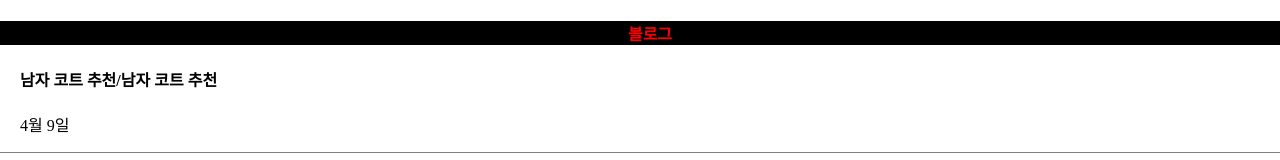
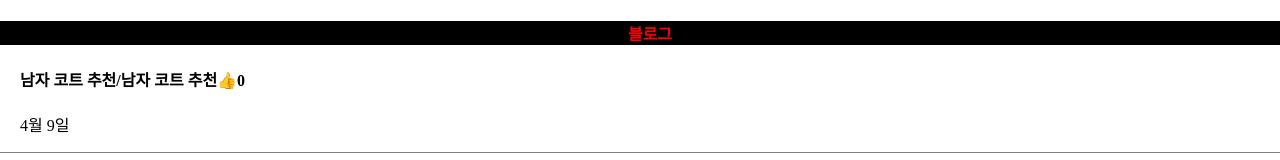
Before and after one commit to yukyeong713/appleReact, a React (Vite) app: page / in a window 1280 px wide. Shown: the top 160 px of the page. Built offline with nearby package versions, Linux system fonts and the light colour scheme.

Commit message:
useState

```diff
--- a/src/App.jsx
+++ b/src/App.jsx
@@ -8,12 +8,20 @@ function App() {
   let [blogTitle2, setblogTitle2] = useState("강남 우동 맛집");
   let [blogTitle3, setblogTitle3] = useState("파이썬 독학");
   // a : state에 보관했던 자료 나옴
-  // b : satee 변경 도와주는 함수
+  // b : state 변경 도와주는 함수
   let [blogTitle, setblogTitle] = useState([
     "남자 코트 추천",
     "강남 우동 맛집",
     "파이썬 독학",
   ]);
+
+  let [따봉, 따봉변경] = useState(0);
+  // 따봉변경 : state 변경용 함수, 이걸 써야 html 재렌더링도 잘됨.
+
+  function blogTitleChange() {
+    blogTitle[0] = "여자 코드 추천";
+    setblogTitle([...blogTitle]);
+  }
 
   return (
     <div className="App">
@@ -22,7 +30,30 @@ function App() {
       </div>
       <div className="list">
         <h4>
-          {blogTitle1}/{blogTitle[0]}
+          <span
+            onClick={() => {
+              setblogTitle1("여자 코트 추천");
+            }}
+          >
+            {blogTitle1}
+          </span>
+          /
+          <span
+            onClick={blogTitleChange}
+            //</h4>onClick={() => {
+            //setblogTitle("여자 코트 추천2");
+            //}}
+          >
+            {blogTitle[0]}
+          </span>
+          <span
+            onClick={() => {
+              따봉변경(따봉 + 1);
+            }}
+          >
+            👍
+          </span>
+          {따봉}
         </h4>
         <p>4월 9일</p>
       </div>
```
